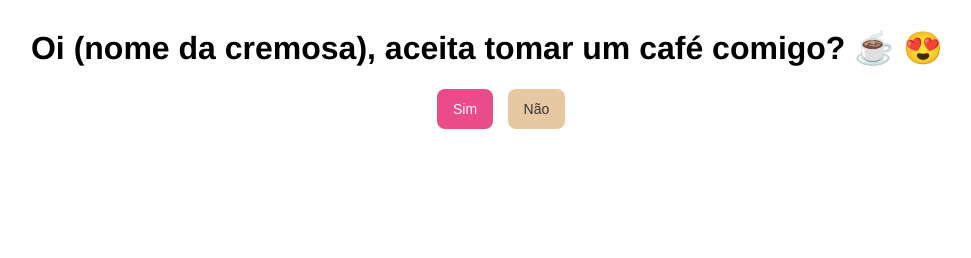
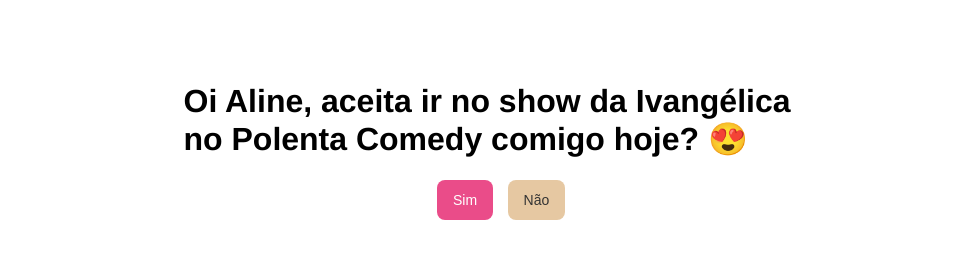
Before and after one commit to igorlazzaretti/Pedido-para-Estilo-Programador, a plain HTML site: page index.html in a window 1280 px wide. Shown: the whole page, without its empty margins (153-1124 px from the left). Drawn offline with Linux system fonts and the light colour scheme.

Commit message:
add:Aline pro ComedyClub

```diff
--- a/index.html
+++ b/index.html
@@ -10,8 +10,12 @@
   </head>
   <body>
     <div class="box">
-      <h1>Oi (nome da cremosa), aceita tomar um café comigo? &#9749 &#128525</h1>
-
+      <br>
+      <br>
+      <br>
+      <h1>Oi Aline, aceita ir no show da Ivangélica <br>
+      no Polenta Comedy comigo hoje? &#128525</h1>
+<!--&#9749 &#128525  -->
       <div class="buttons">
 
         <a href="./Videorespostacerta/GIF4.gif" target="_blank"><button class="button button-1" id="sim">Sim</button></a>
```
